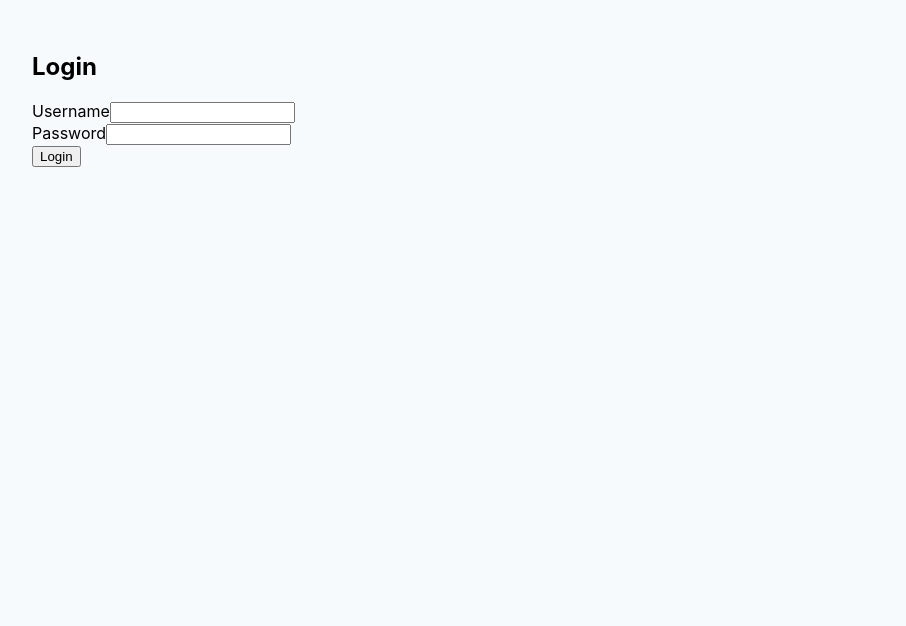
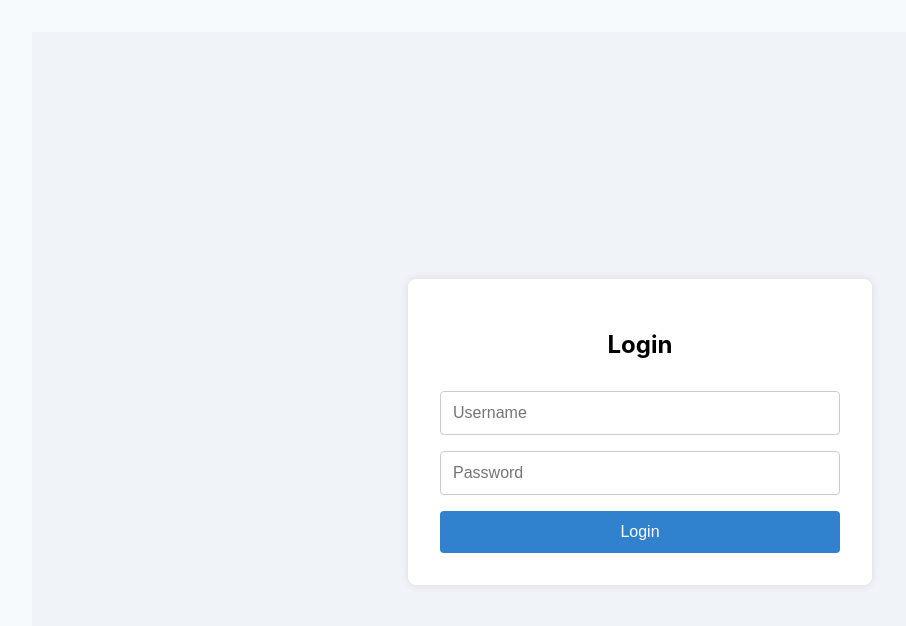
Before and after one commit to BenByerly/inventory-web, a React (Create React App) app: page /dashboard in a window 1280 px wide. Shown: the top 626 px of the page, without its empty margins (0-906 px from the left). Built offline with nearby package versions, Linux system fonts and the light colour scheme.

Commit message:
added login and dashbaord

```diff
--- a/src/App.js
+++ b/src/App.js
@@ -1,51 +1,42 @@
 import React, { useState } from 'react';
-import LoginPage from './LoginPage'; // Make sure this path is correct
+import { BrowserRouter as Router, Route, Routes, useNavigate } from 'react-router-dom';
+import LoginPage from './LoginPage';
+import Dashboard from './Dashboard';
 
 function App() {
-  const [isLoggedIn, setIsLoggedIn] = useState(false);  // State to track login status
+  const [isLoggedIn, setIsLoggedIn] = useState(false);
+  const navigate = useNavigate();
 
   const handleLogin = () => {
-    setIsLoggedIn(true);  // Set logged in state to true after successful login
+    setIsLoggedIn(true);
+    navigate('/dashboard');
+  };
+
+  const handleLogout = () => {
+    setIsLoggedIn(false);
+    navigate('/');
   };
 
   return (
     <div style={{ minHeight: "100vh", padding: "2rem", backgroundColor: "#f7fafc" }}>
       {!isLoggedIn ? (
-        // Render the LoginPage if not logged in
         <LoginPage onLogin={handleLogin} />
       ) : (
-        // Render the inventory page once logged in
-        <div>
-          <h1 style={{ fontSize: "2.5rem", fontWeight: "bold", textAlign: "center", marginBottom: "2rem" }}>
-            Inventory Management Hub
-          </h1>
-          <div
-            style={{
-              display: "grid",
-              gap: "1rem",
-              gridTemplateColumns: "repeat(auto-fit, minmax(200px, 1fr))",
-              maxWidth: "1000px",
-              margin: "0 auto"
-            }}
-          >
-            {[
-              "Inventory",
-              "Add Inventory",
-              "Subtract Inventory",
-              "Reports",
-              "Barcode Creator",
-              "Parent Hub",
-              "Notifications"
-            ].map((label) => (
-              <button key={label} style={{ padding: "1rem", fontSize: "1rem", width: "100%" }}>
-                {label}
-              </button>
-            ))}
-          </div>
-        </div>
+        <Dashboard onLogout={handleLogout} />
       )}
     </div>
   );
 }
 
-export default App;
+function AppWrapper() {
+  return (
+    <Router>
+      <Routes>
+        <Route path="/" element={<App />} />
+        <Route path="/dashboard" element={<App />} />
+      </Routes>
+    </Router>
+  );
+}
+
+export default AppWrapper;
--- /dev/null
+++ b/src/Dashboard.css
@@ -0,0 +1,44 @@
+.dashboard-container {
+  min-height: 100vh;
+  padding: 2rem;
+  background-color: #f0f4f8;
+  text-align: center;
+}
+
+.dashboard-buttons {
+  display: grid;
+  gap: 1rem;
+  grid-template-columns: repeat(auto-fit, minmax(200px, 1fr));
+  max-width: 1000px;
+  margin: 2rem auto;
+}
+
+.dashboard-button {
+  padding: 1rem;
+  font-size: 1rem;
+  border: none;
+  background-color: #3182ce;
+  color: white;
+  border-radius: 8px;
+  cursor: pointer;
+  transition: background-color 0.3s ease;
+}
+
+.dashboard-button:hover {
+  background-color: #2c5282;
+}
+
+.logout-button {
+  margin-top: 2rem;
+  padding: 0.75rem 2rem;
+  font-size: 1rem;
+  background-color: #e53e3e;
+  color: white;
+  border: none;
+  border-radius: 8px;
+  cursor: pointer;
+}
+
+.logout-button:hover {
+  background-color: #c53030;
+}
--- /dev/null
+++ b/src/Dashboard.js
@@ -0,0 +1,79 @@
+import React from 'react';
+
+function Dashboard({ onLogout }) {
+  return (
+    <div style={styles.container}>
+      <h2 style={styles.heading}>Inventory Management Hub</h2>
+
+      {/* Main feature buttons in a 2-row grid */}
+      <div style={styles.grid}>
+        <button style={styles.button}>Inventory</button>
+        <button style={styles.button}>Add Inventory</button>
+        <button style={styles.button}>Subtract Inventory</button>
+        <button style={styles.button}>Reports</button>
+        <button style={styles.button}>Barcode Creator</button>
+        <button style={styles.button}>Parent Hub</button>
+        <button style={styles.button}>Notifications</button>
+      </div>
+
+      {/* Logout button below the grid, centered */}
+      <div style={styles.logoutContainer}>
+        <button style={styles.logoutButton} onClick={onLogout}>
+          Logout
+        </button>
+      </div>
+    </div>
+  );
+}
+
+const styles = {
+  container: {
+    padding: '2rem',
+    minHeight: '100vh',
+    backgroundColor: '#f7fafc',
+    display: 'flex',
+    flexDirection: 'column',
+    alignItems: 'center',
+  },
+  heading: {
+    fontSize: '2.5rem',
+    fontWeight: 'bold',
+    marginBottom: '2rem',
+    textAlign: 'center',
+  },
+  grid: {
+    display: 'grid',
+    gridTemplateColumns: 'repeat(auto-fit, minmax(200px, 1fr))',
+    gridAutoRows: 'minmax(60px, auto)',
+    gap: '1rem',
+    width: '100%',
+    maxWidth: '800px',
+    marginBottom: '2rem',
+  },
+  button: {
+    padding: '1rem',
+    fontSize: '1.1rem',
+    fontWeight: '500',
+    border: 'none',
+    borderRadius: '8px',
+    backgroundColor: '#3182ce',
+    color: '#fff',
+    cursor: 'pointer',
+    transition: 'background-color 0.3s',
+  },
+  logoutContainer: {
+    marginTop: '1rem',
+  },
+  logoutButton: {
+    padding: '1rem 2rem',
+    fontSize: '1.1rem',
+    fontWeight: '500',
+    border: 'none',
+    borderRadius: '8px',
+    backgroundColor: '#e53e3e',
+    color: '#fff',
+    cursor: 'pointer',
+  },
+};
+
+export default Dashboard;
--- a/src/LoginPage.js
+++ b/src/LoginPage.js
@@ -1,54 +1,91 @@
 import React, { useState } from 'react';
-import axios from 'axios';
 
-const LoginPage = ({ onLogin }) => {
+function LoginPage({ onLogin }) {
   const [username, setUsername] = useState('');
   const [password, setPassword] = useState('');
-  const [error, setError] = useState('');
 
   const handleSubmit = async (e) => {
     e.preventDefault();
 
-    try {
-      const response = await axios.post('/api/login', { username, password });
+    const response = await fetch('http://joyfromjesus.duckdns.org:5000/api/login', {
+      method: 'POST',
+      body: JSON.stringify({ username, password }),
+      headers: {
+        'Content-Type': 'application/json',
+      },
+    });
 
-      if (response.data.success) {
-        onLogin();  // Notify App.js that the user is logged in
+    if (response.ok) {
+      onLogin();
     } else {
-        setError('Invalid credentials');
-      }
-    } catch (error) {
-      setError('Error logging in');
+      alert('Invalid credentials');
     }
   };
 
   return (
-    <div>
-      <h2>Login</h2>
-      <form onSubmit={handleSubmit}>
-        <div>
-          <label>Username</label>
+    <div style={styles.container}>
+      <form style={styles.form} onSubmit={handleSubmit}>
+        <h2 style={styles.heading}>Login</h2>
         <input
           type="text"
+          placeholder="Username"
           value={username}
           onChange={(e) => setUsername(e.target.value)}
-            required
+          style={styles.input}
         />
-        </div>
-        <div>
-          <label>Password</label>
         <input
           type="password"
+          placeholder="Password"
           value={password}
           onChange={(e) => setPassword(e.target.value)}
-            required
+          style={styles.input}
         />
-        </div>
-        <button type="submit">Login</button>
-        {error && <p>{error}</p>}
+        <button type="submit" style={styles.button}>Login</button>
       </form>
     </div>
   );
+}
+
+const styles = {
+  container: {
+    minHeight: '100vh',
+    display: 'flex',
+    justifyContent: 'center',
+    alignItems: 'center',
+    backgroundColor: '#f0f4f8',
+  },
+  form: {
+    display: 'flex',
+    flexDirection: 'column',
+    gap: '1rem',
+    padding: '2rem',
+    backgroundColor: '#fff',
+    borderRadius: '0.5rem',
+    boxShadow: '0 0 10px rgba(0,0,0,0.1)',
+    width: '100%',
+    maxWidth: '400px',
+  },
+  heading: {
+    marginBottom: '1rem',
+    textAlign: 'center',
+    fontSize: '1.5rem',
+    fontWeight: 'bold',
+  },
+  input: {
+    padding: '0.75rem',
+    border: '1px solid #ccc',
+    borderRadius: '0.25rem',
+    fontSize: '1rem',
+  },
+  button: {
+    padding: '0.75rem',
+    fontSize: '1rem',
+    backgroundColor: '#3182ce',
+    color: '#fff',
+    border: 'none',
+    borderRadius: '0.25rem',
+    cursor: 'pointer',
+  },
 };
 
 export default LoginPage;
--- a/src/index.js
+++ b/src/index.js
@@ -1,17 +1,11 @@
 import React from 'react';
-import ReactDOM from 'react-dom/client';
+import ReactDOM from 'react-dom';
 import './index.css';
 import App from './App';
-import reportWebVitals from './reportWebVitals';
 
-const root = ReactDOM.createRoot(document.getElementById('root'));
-root.render(
+ReactDOM.render(
   <React.StrictMode>
     <App />
-  </React.StrictMode>
+  </React.StrictMode>,
+  document.getElementById('root')
 );
-
-// If you want to start measuring performance in your app, pass a function
-// to log results (for example: reportWebVitals(console.log))
-// or send to an analytics endpoint. Learn more: https://bit.ly/CRA-vitals
-reportWebVitals();
--- a/src/reportWebVitals.js
+++ /dev/null
@@ -1,13 +0,0 @@
-const reportWebVitals = onPerfEntry => {
-  if (onPerfEntry && onPerfEntry instanceof Function) {
-    import('web-vitals').then(({ getCLS, getFID, getFCP, getLCP, getTTFB }) => {
-      getCLS(onPerfEntry);
-      getFID(onPerfEntry);
-      getFCP(onPerfEntry);
-      getLCP(onPerfEntry);
-      getTTFB(onPerfEntry);
-    });
-  }
-};
-
-export default reportWebVitals;
```
Also changed, not shown: express-server/index.js (added, +64 -0 lines), express-server/package.json (added, +15 -0 lines), package.json (+5 -8 lines), 2 other files (tests, documents, lock files or other folders). Lines whose indentation alone changed are shown as unchanged.
